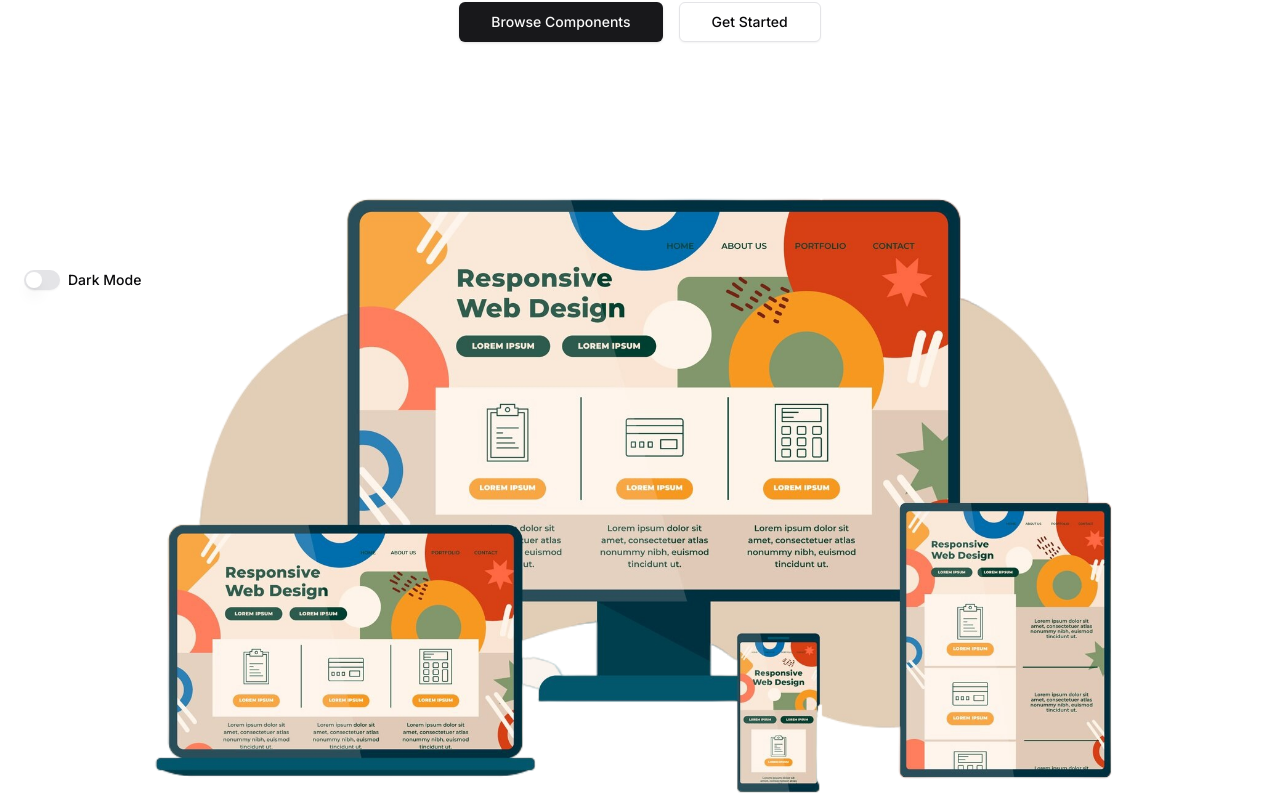
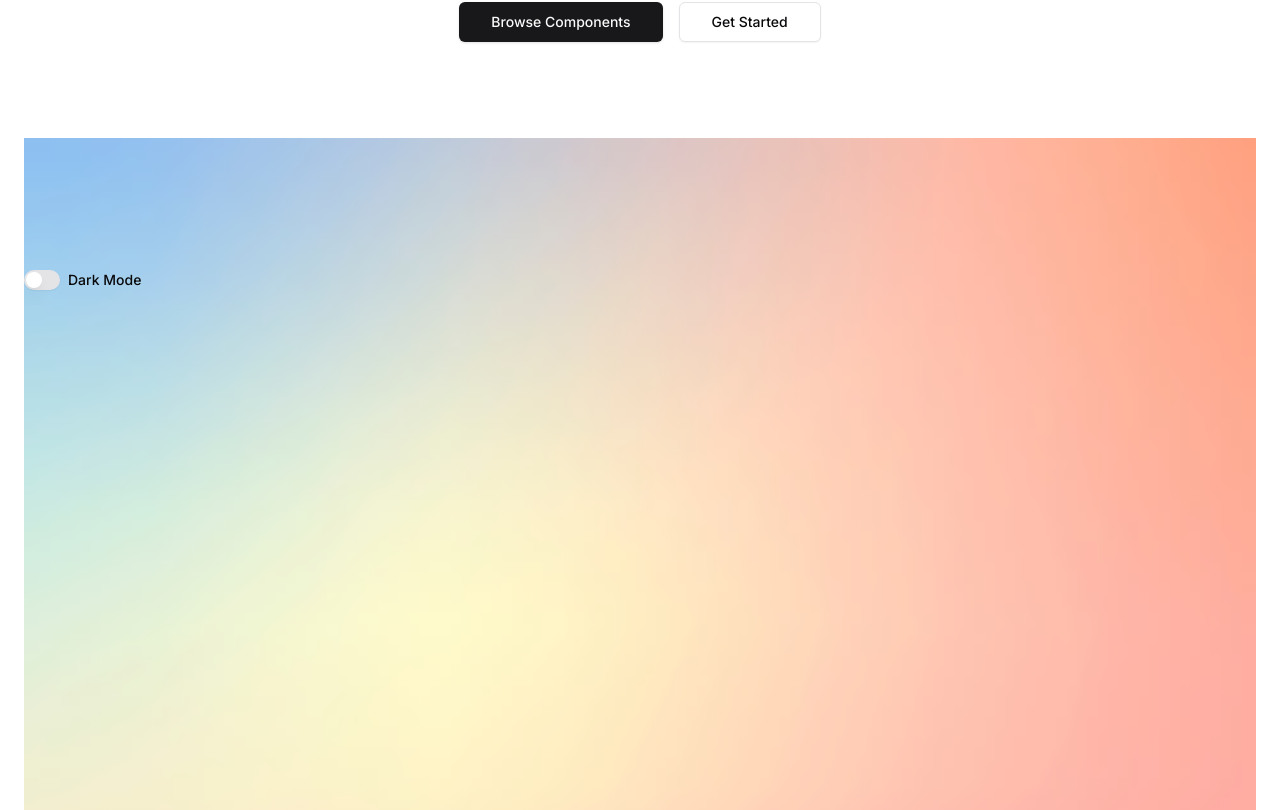
Before and after one commit to Ashmit72/Ui-Blocks, a React (Vite) app: page /test in a window 1280 px wide. Shown: the part 490-1300 px from the top of the page. Built offline with nearby package versions, Linux system fonts and the light colour scheme.

Commit message:
Pull and Merge

```diff
--- a/src/App.tsx
+++ b/src/App.tsx
@@ -5,6 +5,7 @@ import { ComponentProvider } from './providers/ComponentProvider'
 import HeroViewer from './components/liveViewer/heroViewer'
 import CTAViewer from './components/liveViewer/ctaViewer'
 import FooterViewer from './components/liveViewer/footerViewer'
+import { FilterLines } from '@untitled-ui/icons-react'
 
 function App() {
 
@@ -15,7 +16,6 @@ function App() {
           <NavbarViewer />
           <HeroViewer />
           <CTAViewer />
-          <br />
           <FooterViewer />
           <SideBar />
         </main>
--- a/src/components/heroSections/v1/HeroSection1.tsx
+++ b/src/components/heroSections/v1/HeroSection1.tsx
@@ -56,7 +56,7 @@ function HeroSection1() {
                 </div>
             </div>
             <div className="h-[13.75rem] sm:h-[25.3125rem] lg:h-[43.3125rem]">
-                <img src="HeroV1.png" alt="Hero" className="size-full object-cover" />
+                <img src="Article1.png" alt="Hero" className="size-full object-cover" />
             </div>
         </div>
     );
--- a/src/components/heroSections/v1/HeroSection2.tsx
+++ b/src/components/heroSections/v1/HeroSection2.tsx
@@ -47,7 +47,7 @@ function HeroSection2() {
                 </div>
             </div>
             <div className="h-[13.75rem] sm:h-[25.3125rem] lg:h-[43.3125rem]">
-                <img src="HeroV1.png" alt="Hero" className="size-full object-cover" />
+                <img src="Article1.png" alt="Hero" className="size-full object-cover" />
             </div>
         </div>
     );
--- a/src/components/heroSections/v1/HeroSection3.tsx
+++ b/src/components/heroSections/v1/HeroSection3.tsx
@@ -31,7 +31,7 @@ function HeroSection3() {
                 </div>
             </div>
             <div className="h-[13.75rem] sm:h-[25.3125rem] lg:h-[43.3125rem]">
-                <img src="HeroV1.png" alt="Hero" className="size-full object-cover" />
+                <img src="Article1.png" alt="Hero" className="size-full object-cover" />
             </div>
         </div>
     );
--- a/src/components/heroSections/v1/HeroSection4.tsx
+++ b/src/components/heroSections/v1/HeroSection4.tsx
@@ -36,8 +36,8 @@ function HeroSection4() {
                     </Button>
                 </div>
             </div>
-            <div className="h-[13.75rem] sm:h-[25.3125rem] lg:h-[43.3125rem]">
-                <img src="HeroV1.png" alt="Hero" className="size-full object-cover" />
+            <div className="h-[13.75rem] sm:h-[25.3125rem] lg:h-[43.3125rem] border">
+                <img src="Article1.png" alt="Hero" className="size-full object-cover" />
             </div>
         </div>
     );
--- a/src/providers/ComponentProvider.tsx
+++ b/src/providers/ComponentProvider.tsx
@@ -1,6 +1,6 @@
 import React, { createContext, useContext, useState } from 'react';
 
-export type ComponentType = 'navbar' | 'hero' | 'footer' | 'cta';
+export type ComponentType = 'navbar' | 'hero' | 'footer' | 'cta' | 'social proof companies';
 
 export type ComponentContextType = {
     selectedComponents: Record<ComponentType, string>;
@@ -11,10 +11,11 @@ const ComponentContext = createContext<ComponentContextType | undefined>(undefin
 
 export const ComponentProvider: React.FC<{ children: React.ReactNode }> = ({ children }) => {
     const [selectedComponents, setSelectedComponents] = useState<Record<ComponentType, string>>({
-        navbar: 'Navigation Bar 1',
-        hero: 'Hero Section 1',
-        footer: 'Footer 1',
-        cta: 'CTA 1'
+        "navbar": 'Navigation Bar 1',
+        "hero": 'Hero Section 1',
+        "footer": 'Footer 1',
+        "cta": 'CTA 1',
+        "social proof companies": 'Social Proof Companies 1'
     });
 
     const setComponentVariation = (type: ComponentType, variation: string) => {
```
Also changed, not shown: public/HeroV1.png, 1 other file (tests, documents, lock files or other folders).
